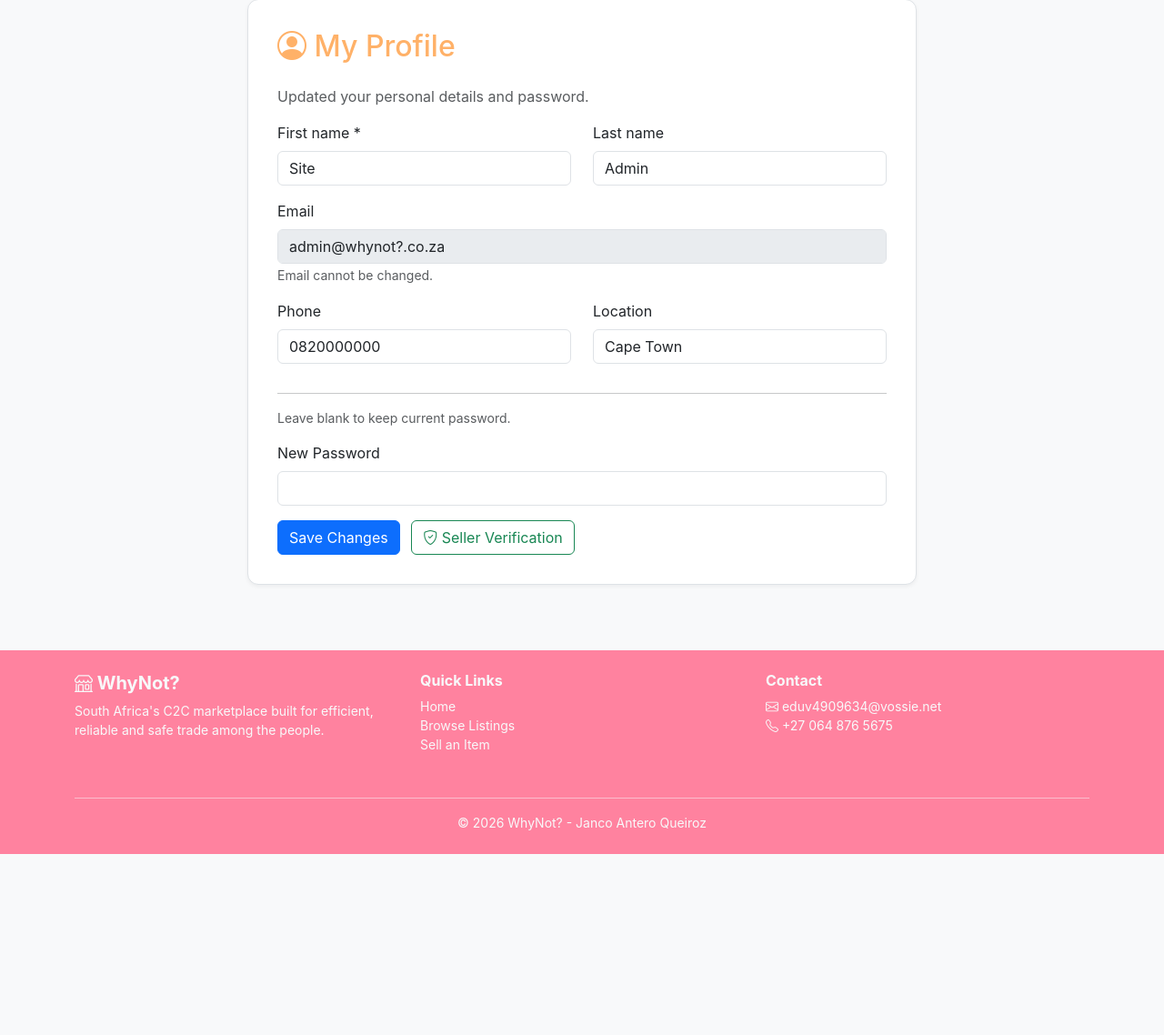
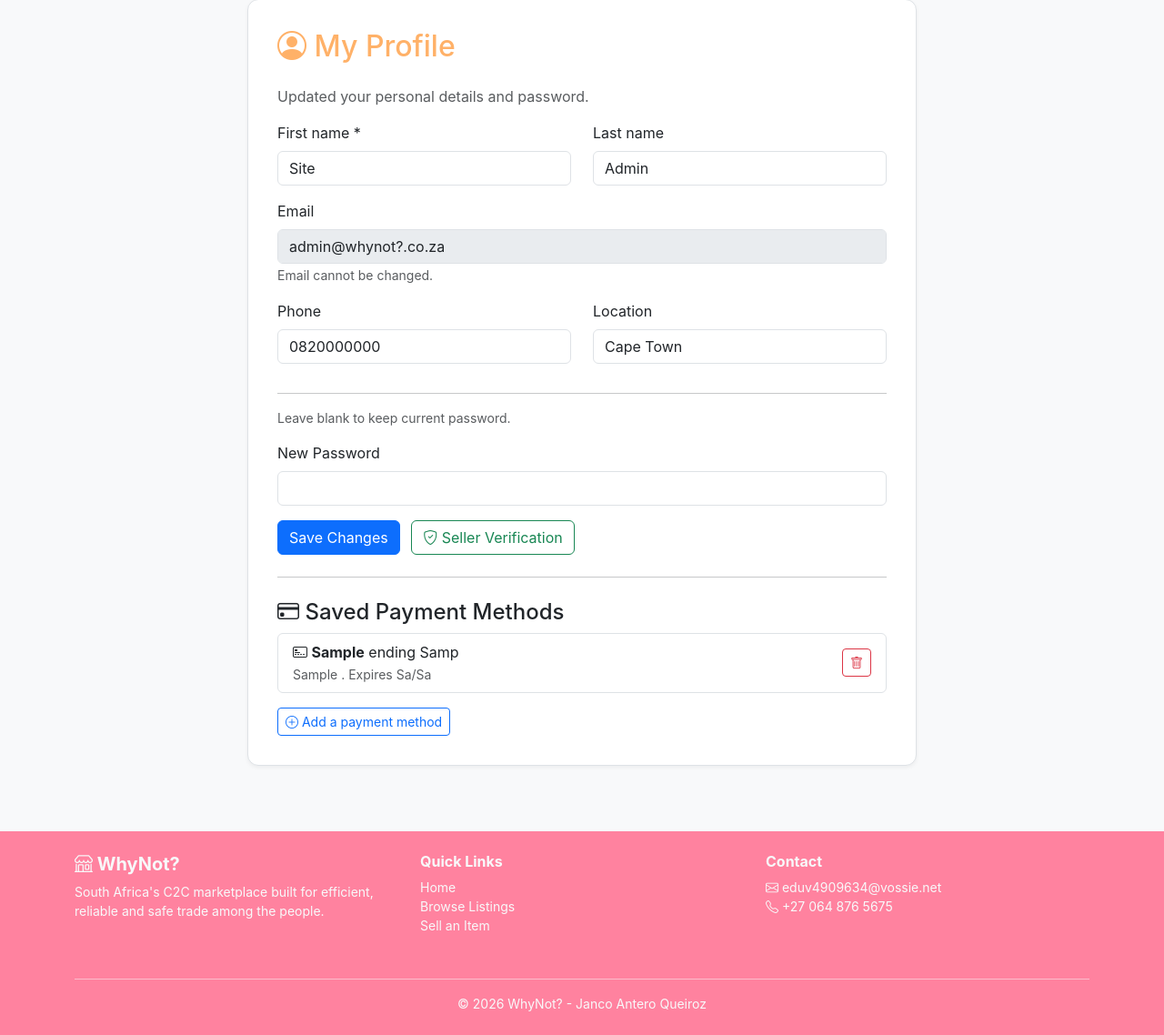
Before and after one commit to qwerty-jaq/WhyNot_Marketplace, a PHP site: page /profile.php in a window 1280 px wide. Shown: the part 108-1246 px from the top of the page at 91% size. Before the commit the page ends 1047 px from the top, so only its background shows below. Run offline with PHP 8.4, Linux system fonts and the light colour scheme; a user stored in the database is signed in; data comes from the database, SQL or seed files in the repository; both versions use the stored data as it was after the commit; tables that the repository leaves empty hold one stand-in row (values such as "Sample post").

Commit message:
Pre-name safety commit

```diff
--- a/includes/db.php
+++ b/includes/db.php
@@ -5,10 +5,20 @@ ini_set('display_errors', 1);
 error_clear_last();
 error_reporting(E_ALL);
 
-$DB_HOST = 'localhost';        // change to InfinityFree's MySQL host when deploying
-$DB_NAME = 'verkoopdit';       // your database name
-$DB_USER = 'root';             // default XAMPP user
-$DB_PASS = '';                 // default XAMPP password is empty
+// Auto-detect environment: local XAMPP vs InfinityFree
+if (($_SERVER['SERVER_NAME'] ?? '') == 'localhost' || ($_SERVER['SERVER_NAME'] ?? '') === '127.0.0.1') {
+    // Local devlopment (XAMPP)
+    $DB_HOST = 'localhost';
+    $DB_NAME = 'verkoopdit';
+    $DB_USER = 'root';
+    $DB_PASS = '';
+} else {
+    // Production (InfinityFree)
+    $DB_HOST = 'sql107.infinityfree.com';
+    $DB_NAME = 'if0_42096596_whynot_db';
+    $DB_USER = 'if0_42096596';
+    $DB_PASS = 'GohImFI3y89';
+}
 
 try {
     $pdo = new PDO(
--- a/includes/header.php
+++ b/includes/header.php
@@ -74,7 +74,7 @@ $page_title = $page_title ?? 'WhyNot? - C2C Marketplace';
                             <i class="bi bi-person-circle"></i> <?= htmlspecialchars(current_user_name() ?? 'Account') ?>
                         </a>
                         <ul class="dropdown-menu dropdown-menu-end">
-                            <li><a class="dropdown-item" href="/VerkoopDit/orders.php">My Orders</a></li>
+                            <li><a class="dropdown-item" href="/VerkoopDit/profile.php"><i class="bi bi-person"></i> My Profile</a></li>
                             <li><a class="dropdown-item" href="#" data-bs-toggle="modal" data-bs-target="#logoutModal">Logout</a></li>
                         </ul>
                     </li>
--- a/profile.php
+++ b/profile.php
@@ -41,6 +41,37 @@ if ($_SERVER['REQUEST_METHOD'] === 'POST') {
         $_SESSION['first_name'] = $user['first_name'];
     }
 }
+
+// Handle ADDING a payment method
+if ($_SERVER['REQUEST_METHOD'] == 'POST' && isset($_POST['add_card'])) {
+    $holder = trim($_POST['card_holder'] ?? '');
+    $number = preg_replace('/\D/', '', $_POST['card_number'] ?? '');
+    $mm = trim($_POST['expiry_mm'] ?? '');
+    $yy = trim($_POST['expiry_yy'] ?? '');
+
+    if ($holder === '' || strlen($number) < 13 || !preg_match('/^\d{2}$/', $mm) || !preg_match('/^\d{2}/', $yy)) {
+        $error = 'All card fields are required and must be valid.';
+    } else {
+        $last4 = substr($number, -4);
+        $brand = (str_starts_with($number, '4')) ? 'Visa' : ((str_starts_with($number, '5')) ? 'Mastercard' : 'Card');
+        $pdo->prepare("INSERT INTO payment_methods (user_id, card_holder, card_last4, card_brand, expiry_mm, expiry_yy) VALUES (?, ?, ?, ?, ?, ?)")
+            ->execute([$me, $holder, $last4, $brand, $mm, $yy]);
+        $success = 'Payment method added!.';
+    }
+}
+
+// Handle DELETING a payment method
+if ($_SERVER['REQUEST_METHOD'] == 'POST' && isset($_POST['delete_card'])) {
+    $pmid = (int)$_POST['payment_method_id'];
+    $pdo->prepare("DELETE FROM payment_methods WHERE payment_method_id = ? AND user_id = ?")
+        ->execute([$pmid, $me]);
+    $success = 'Payment method removed!';
+}
+
+// Load user's saved payment methods
+$methods = $pdo->prepare("SELECT * FROM payment_methods WHERE user_id = ? ORDER BY created_at DESC");
+$methods->execute([$me]);
+$methods = $methods->fetchAll(PDO::FETCH_ASSOC);
 
 $page_title = 'My Profile - WhyNot?';
 include __DIR__ . '/includes/header.php';
@@ -90,6 +121,67 @@ include __DIR__ . '/includes/header.php';
                     </div>
                     <button type="submit" class="btn btn-primary">Save Changes</button>
                     <a href="verify.php" class="btn btn-outline-success ms-2"><i class="bi bi-shield-check"></i> Seller Verification</a>
+
+                    <hr class="my-4">
+                    <h4><i class="bi bi-credit-card"></i> Saved Payment Methods</h4>
+
+                    <?php if (empty($methods)): ?>
+                        <p class="text-muted-small">No saved cards yet.</p>
+                    <?php else: ?>
+                        <div class="list-group mb-3">
+                            <?php foreach ($methods as $m): ?>
+                                <div class="list-group-item d-flex justify-content-between align-items-center">
+                                    <div>
+                                        <i class="bi bi-credit-card-2-front"></i>
+                                        <strong><?= htmlspecialchars($m['card_brand']) ?></strong>
+                                        ending <?= htmlspecialchars($m['card_last4']) ?>
+                                        <br>
+                                        <small class="text-muted">
+                                            <?= htmlspecialchars($m['card_holder']) ?> . Expires <?= htmlspecialchars($m['expiry_mm']) ?>/<?= htmlspecialchars($m['expiry_yy']) ?>
+                                        </small>
+                                    </div>
+                                    <form method="POST" onsubmit="return confirm('Remove this card?');" class="d-inline">
+                                        <input type="hidden" name="payment_method_id" value="<?= $m['payment_method_id'] ?>">
+                                        <button type="submit" name="delete_card" class="btn btn-sm btn-outline-danger">
+                                            <i class="bi bi-trash"></i>
+                                        </button>
+                                    </form>
+                                </div>
+                            <?php endforeach; ?>
+                        </div>
+                    <?php endif; ?>
+
+                    <details class="mt-2">
+                        <summary class="btn btn-outline-primary btn-sm">
+                            <i class="bi bi-plus-circle"></i> Add a payment method
+                        </summary>
+                        <form method="POST" class="vd-form-card mt-3">
+                            <div class="alert alert-info small mb-3">
+                                <i class="bi bi-info-circle"></i> Simulated card storage - we only keep the last 4 digits, never full number or CVV.
+                            </div>
+                            <div class="mb-3">
+                                <label class="form-label">Cardholder Name *</label>
+                                <input type="text" name="card_holder" class="form-control" required>
+                            </div>
+                            <div class="mb-3">
+                                <label clas="form-label">Card Number *</label>
+                                <input type="text" name="card_number" class="form-control" placeholder="1234 5678 9012 3456" required>
+                            </div>
+                            <div class="row">
+                                <div class="col-md-6 mb-3">
+                                    <label class="form-label">Expiry Month *</label>
+                                    <input type="text" name="expiry_mm" class="form-control" placeholder="12" maxlength="2" required>
+                                </div>
+                                <div class="col-md-6 mb-3">
+                                    <label class="form-label">Expiry Year *</label>
+                                    <input type="text" name="expiry_yy" class="form-control" placeholder="28" maxlength="2" required>
+                                </div>
+                            </div>
+                            <button type="submit" name="add_card" class="btn btn-primary">
+                                <i class="bi bi-plus-circle"></i> Save Card
+                            </button>
+                        </form>
+                    </details>
                 </form>
             </div>
         </div>
--- a/register.php
+++ b/register.php
@@ -99,8 +99,8 @@ include __DIR__ . '/includes/header.php';
                     <div class="mb-3">
                         <label class="form-label">I want to *</label>
                         <select name="role" class="form-select" required>
-                            <option value="buyer">Buy items only</option>
-                            <option value="seller">Buy AND sell items</option>
+                            <option value="buyer">Buy Only</option>
+                            <option value="seller">Buy & Sell</option>
                         </select>
                     </div>
                     <button type="submit" class="btn btn-primary w-100">Create Account</button>
```
Also changed, not shown: database/schema.sql (+17 -0 lines), index.php (+26 -26 lines).
